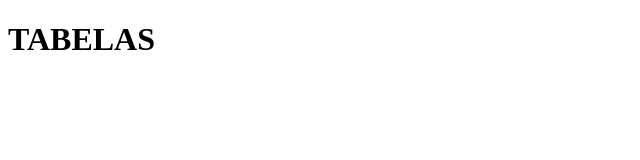
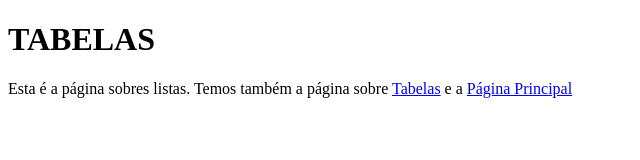
Before and after one commit to ufjf-dcc202/ufjf-dcc202-2025-1-b-atv03-MarianaSiano, a plain HTML site: page tabelas.html in a window 1280 px wide. Shown: the whole page, without its empty margins (0-640 px from the left). Drawn offline with Linux system fonts and the light colour scheme.

Commit message:
'index' atualizado e 'tabelas' com links e o h1

```diff
--- a/tabelas.html
+++ b/tabelas.html
@@ -8,7 +8,12 @@
     </head>
 
     <body>
-        <h1>TABELAS</h1>
+        <main>
+            <h1>TABELAS</h1>
+            <p>
+                Esta é a página sobres listas. Temos também a página sobre <a href="./tabelas.html">Tabelas</a> e a <a href="./index.html">Página Principal</a>
+            </p>
+        </main>
     </body>
 
 </html>
```
Also changed, not shown: index.html (+1 -1 lines).
